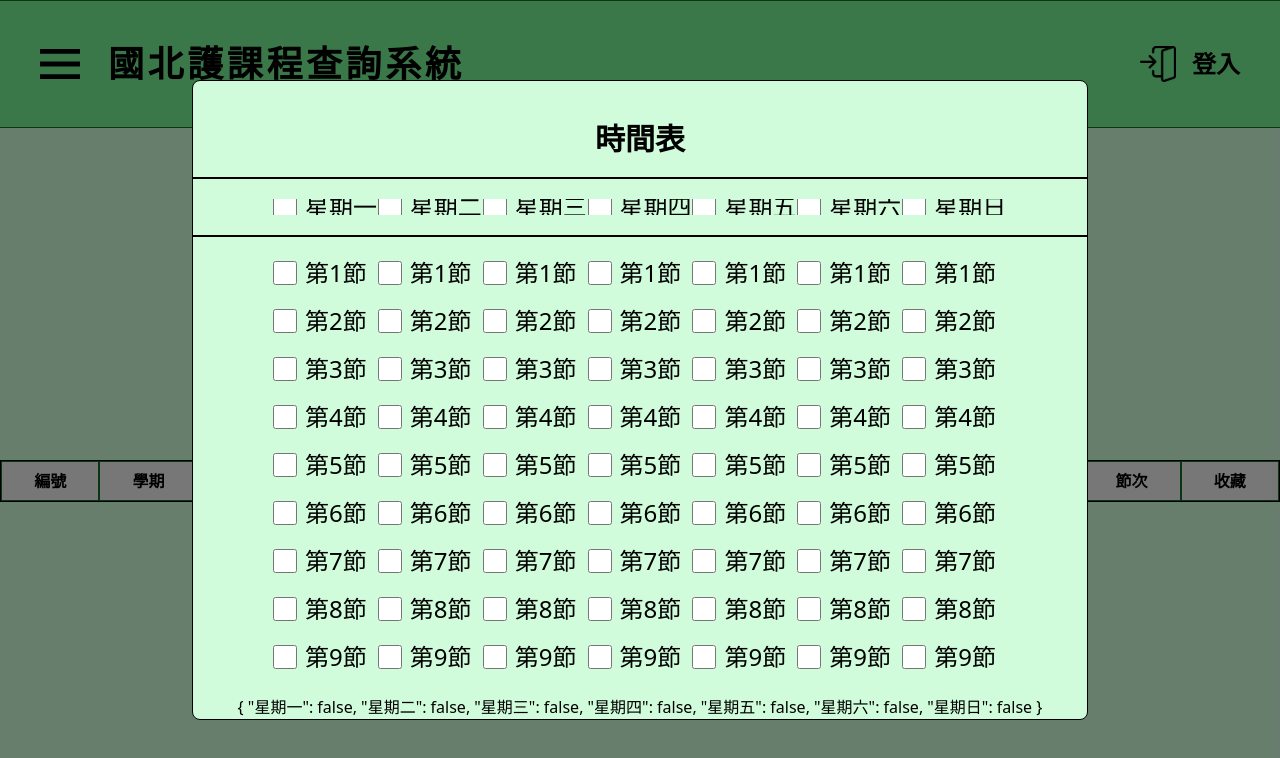
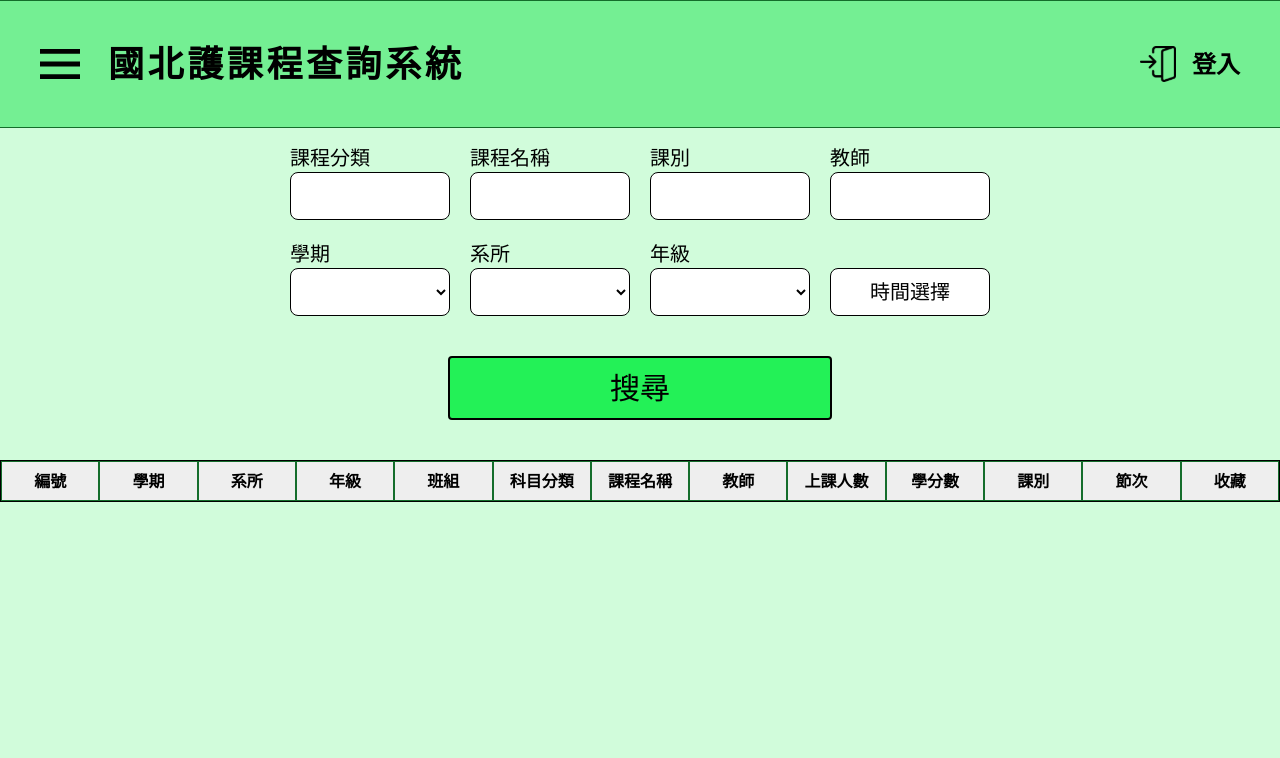
Before and after one commit to SeaStarry0902/searchSystem, a Nuxt app: page /courseSearch in a window 1280 px wide. Shown: the top 758 px of the page. Built offline with nearby package versions, Linux system fonts and the light colour scheme.

Commit message:
測試vercel_4

```diff
--- a/pages/courseSearch.vue
+++ b/pages/courseSearch.vue
@@ -12,8 +12,9 @@ const weekResult = ref({
     星期六: false,
     星期日: false
 })
-const response = [];
-const courseCatagory = ref('');
+const response = []
+const courseCatagory = ref('')
+const showChooceTime = ref(false)
 </script>
 <template>
     <div class="flex flex-col justify-center gap-10">
@@ -31,7 +32,7 @@ const courseCatagory = ref('');
                     <testInput :text="'系所'" :customWidth="'w-16 md:w-40 2xl:w-70'" :options="['選項1', '選項2']" />
                     <testInput :text="'年級'" :customWidth="'w-16 md:w-40 2xl:w-70'" :options="['1', '2', '3', '4']" />
                     <button class="bg-white w-16 md:w-40 2xl:w-70 h-[clamp(0px,6vmin,9999px)] border rounded-[clamp(0px,1vmin,40px)] cursor-pointer hover:bg-[#6ffc92] hover:font-bold
-                    text-xs md:text-xl 2xl:text-2xl">時間選擇</button>
+                    text-xs md:text-xl 2xl:text-2xl" @click="showChooceTime = true">時間選擇</button>
                 </div>
             </div>
         </div>
@@ -48,10 +49,12 @@ const courseCatagory = ref('');
         </div>
     </div>
     <!-- 時間選擇 -->
-    <div class=" fixed flex items-center justify-center inset-0 bg-black/50 z-40 ">
+    <div v-if="showChooceTime" class=" fixed flex items-center justify-center inset-0 bg-black/50 z-40 ">
         <div
             class="flex flex-col items-center w-[clamp(0px,70vw,9999px)] h-[clamp(0px,80vh,9999px)] pt-10 gap-5 rounded-lg bg-[#d1fcdb] z-50 border">
-            <span class="text-3xl font-bold">時間表</span>
+            <div class=" cursor-pointer" @click="showChooceTime = false">
+                <span class="text-3xl font-bold">時間表</span>
+            </div>
             <div class="border w-full h-px"></div>
             <nav class="flex px-20 w-full justify-between overflow-auto">
                 <div v-for="value in weekArray" class="text-2xl flex w-40">
```
